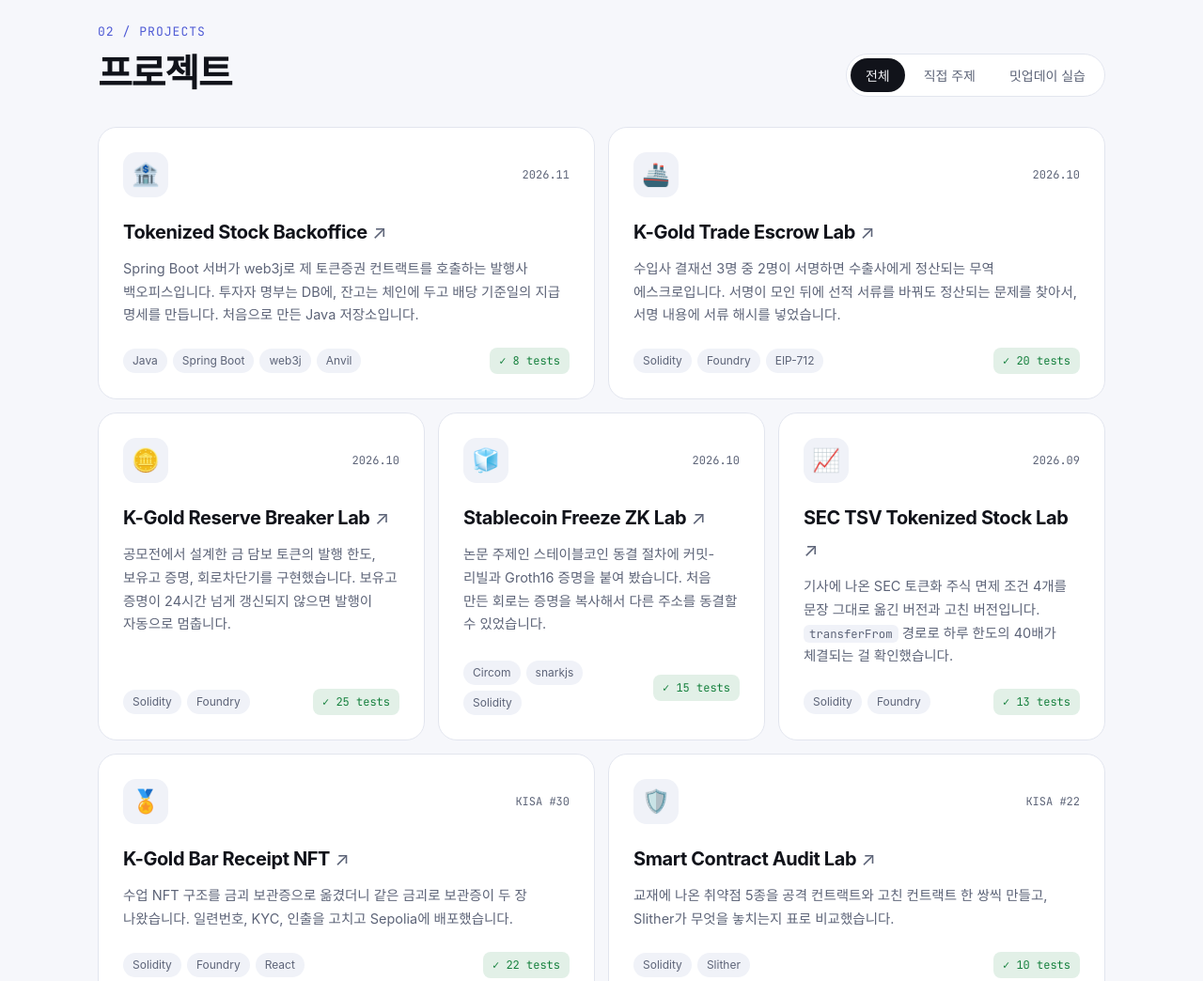
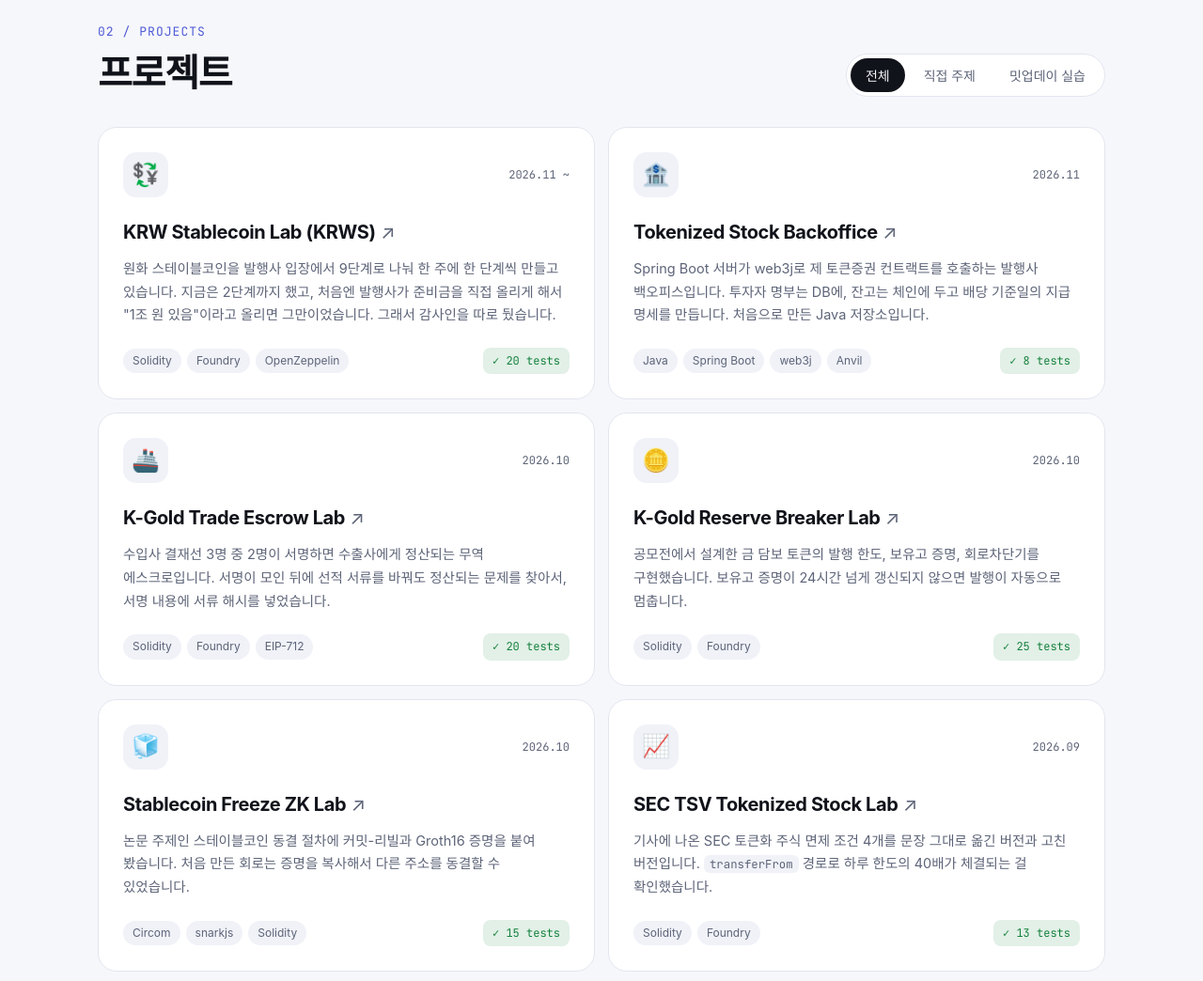
Before and after one commit to Andrewpark-hub/andrewpark-hub.github.io, a plain HTML site: page index.html in a window 1280 px wide. Shown: the part 1400-2444 px from the top of the page at 94% size. Drawn offline with Linux system fonts and the light colour scheme; a web font is replaced by a local one.

Commit message:
KRWS 카드 추가, 저장소 10 / 테스트 133 (직접 주제 카드 6개를 넓은 카드로 맞춤)
Co-Authored-By: Claude Opus 5.5 <noreply@anthropic.com>

```diff
--- a/index.html
+++ b/index.html
@@ -84,11 +84,11 @@
     <!-- ===== 숫자 ===== -->
     <section class="stats reveal">
       <div class="stat">
-        <strong>9</strong>
+        <strong>10</strong>
         <span class="ko">공개 저장소</span><span class="en">public repos</span>
       </div>
       <div class="stat">
-        <strong>113</strong>
+        <strong>133</strong>
         <span class="ko">테스트, 전부 통과</span><span class="en">tests, all passing</span>
       </div>
       <div class="stat">
@@ -152,6 +152,17 @@
       </div>
 
       <div class="bento">
+        <a class="card wide reveal" data-cat="own" href="https://github.com/Andrewpark-hub/krw-stablecoin-lab" target="_blank" rel="noopener">
+          <div class="card-top"><span class="emoji">💱</span><span class="date mono">2026.11 ~</span></div>
+          <h3>KRW Stablecoin Lab (KRWS)</h3>
+          <p class="ko">원화 스테이블코인을 발행사 입장에서 9단계로 나눠 한 주에 한 단계씩 만들고 있습니다. 지금은 2단계까지 했고, 처음엔 발행사가 준비금을 직접 올리게 해서 "1조 원 있음"이라고 올리면 그만이었습니다. 그래서 감사인을 따로 뒀습니다.</p>
+          <p class="en">A won stablecoin built from the issuer's side in 9 stages, one stage a week. Stage 2 is done. My first version let the issuer report its own reserve, so it could just claim 1 trillion won and mint it. Now a separate auditor reports it.</p>
+          <div class="card-foot">
+            <div class="chips"><span>Solidity</span><span>Foundry</span><span>OpenZeppelin</span></div>
+            <span class="pass mono">✓ 20 tests</span>
+          </div>
+        </a>
+
         <a class="card wide reveal" data-cat="own" href="https://github.com/Andrewpark-hub/tokenized-stock-backoffice-lab" target="_blank" rel="noopener">
           <div class="card-top"><span class="emoji">🏦</span><span class="date mono">2026.11</span></div>
           <h3>Tokenized Stock Backoffice</h3>
@@ -174,7 +185,7 @@
           </div>
         </a>
 
-        <a class="card reveal" data-cat="own" href="https://github.com/Andrewpark-hub/kgold-reserve-breaker-lab" target="_blank" rel="noopener">
+        <a class="card wide reveal" data-cat="own" href="https://github.com/Andrewpark-hub/kgold-reserve-breaker-lab" target="_blank" rel="noopener">
           <div class="card-top"><span class="emoji">🪙</span><span class="date mono">2026.10</span></div>
           <h3>K-Gold Reserve Breaker Lab</h3>
           <p class="ko">공모전에서 설계한 금 담보 토큰의 발행 한도, 보유고 증명, 회로차단기를 구현했습니다. 보유고 증명이 24시간 넘게 갱신되지 않으면 발행이 자동으로 멈춥니다.</p>
@@ -185,7 +196,7 @@
           </div>
         </a>
 
-        <a class="card reveal" data-cat="own" href="https://github.com/Andrewpark-hub/stablecoin-freeze-zk-lab" target="_blank" rel="noopener">
+        <a class="card wide reveal" data-cat="own" href="https://github.com/Andrewpark-hub/stablecoin-freeze-zk-lab" target="_blank" rel="noopener">
           <div class="card-top"><span class="emoji">🧊</span><span class="date mono">2026.10</span></div>
           <h3>Stablecoin Freeze ZK Lab</h3>
           <p class="ko">논문 주제인 스테이블코인 동결 절차에 커밋-리빌과 Groth16 증명을 붙여 봤습니다. 처음 만든 회로는 증명을 복사해서 다른 주소를 동결할 수 있었습니다.</p>
@@ -196,7 +207,7 @@
           </div>
         </a>
 
-        <a class="card reveal" data-cat="own" href="https://github.com/Andrewpark-hub/sec-tsv-tokenized-stock-lab" target="_blank" rel="noopener">
+        <a class="card wide reveal" data-cat="own" href="https://github.com/Andrewpark-hub/sec-tsv-tokenized-stock-lab" target="_blank" rel="noopener">
           <div class="card-top"><span class="emoji">📈</span><span class="date mono">2026.09</span></div>
           <h3>SEC TSV Tokenized Stock Lab</h3>
           <p class="ko">기사에 나온 SEC 토큰화 주식 면제 조건 4개를 문장 그대로 옮긴 버전과 고친 버전입니다. <code>transferFrom</code> 경로로 하루 한도의 40배가 체결되는 걸 확인했습니다.</p>
```
